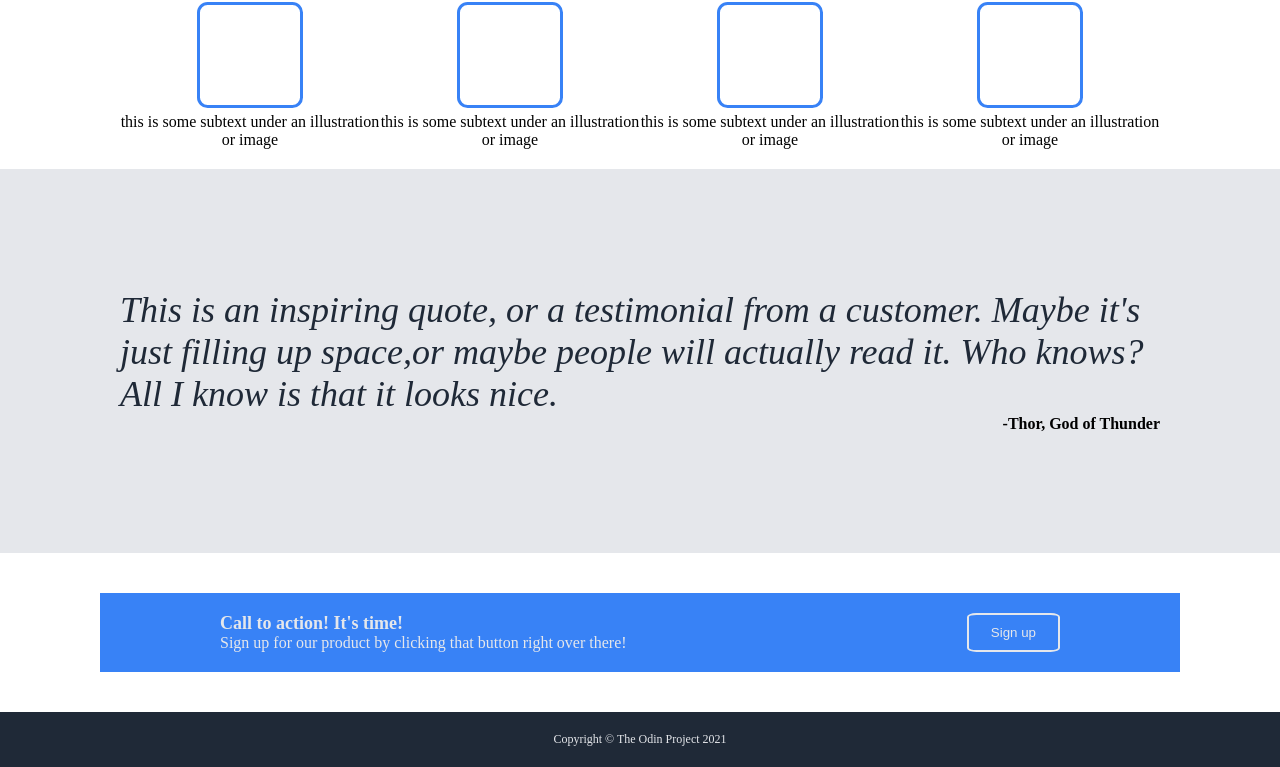
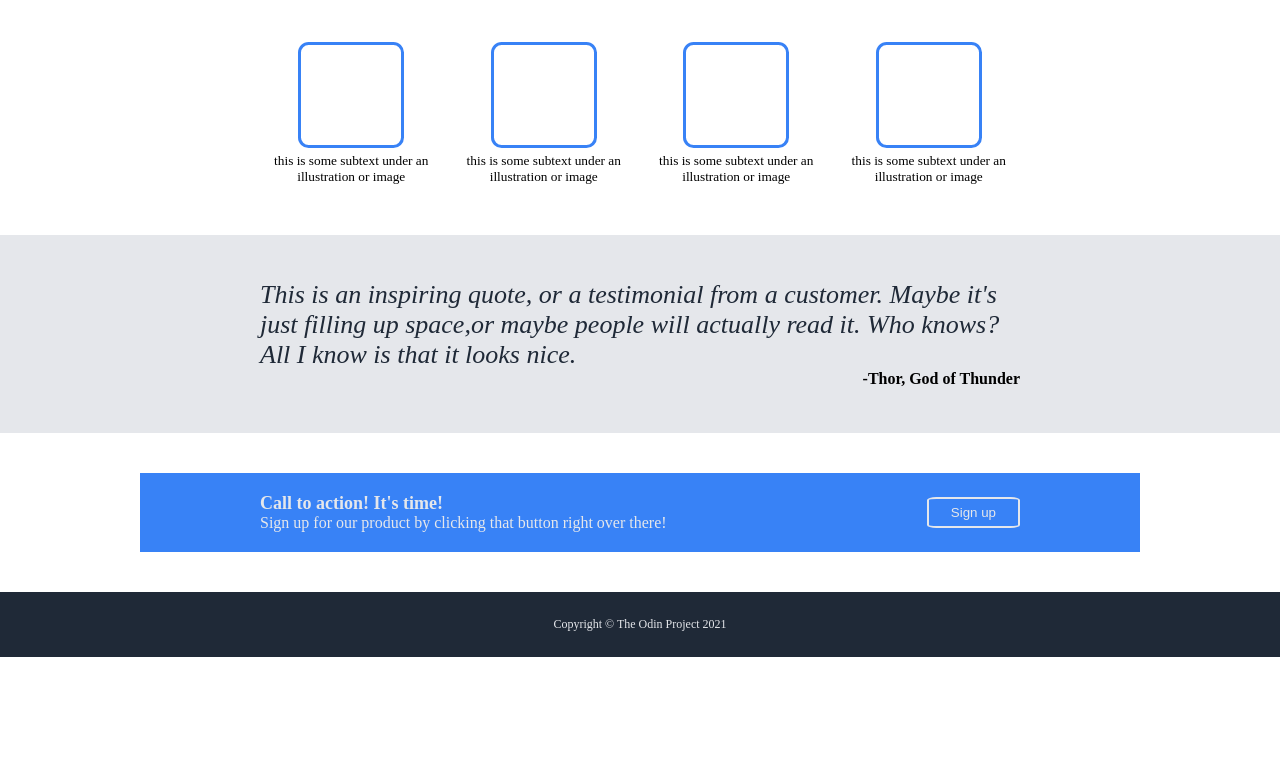
Before and after one commit to a-kotte/Landing-Page, a plain HTML site: page index.html in a window 1280 px wide. Shown: the part 413-1180 px from the top of the page. After the commit the page ends 1070 px from the top, so only its background shows below. Drawn offline with Linux system fonts and the light colour scheme.

Commit message:
Adjust some styles for bettwe spacing

```diff
--- a/styles.css
+++ b/styles.css
@@ -2,7 +2,7 @@ body {
   display: flex;
   flex-direction: column;
   margin: 0px;
-  justify-content: space-between;
+  justify-content: space-evenly;
   min-height: 100vh;
 }
 
@@ -32,6 +32,8 @@ body {
   align-items: center;
   justify-content: space-between;
   color: white;
+  padding-bottom: 60px;
+  gap: 5px;
 }
 
 .title-text-container {
@@ -76,6 +78,8 @@ a {
   display: flex;
   flex-direction: column;
   gap: 50px;
+  padding-bottom: 50px;
+  margin: 0px 140px;
 }
 
 .information-title {
@@ -91,6 +95,7 @@ a {
   display: flex;
   justify-content: center;
   align-items: center;
+  gap: 10px;
 }
 
 .info-card {
@@ -111,17 +116,19 @@ a {
 .info-card-subtext {
   text-align: center;
   flex: 1;
+  font-size: smaller;
+
 }
 
 .quote-container {
   background-color: #E5E7EB;
   display: flex;
   flex-wrap: wrap;
-  padding: 120px;
+  padding: 45px 260px;
 }
 
 .quote {
-  font-size: 36px;
+  font-size: 26px;
   font-style: italic;
   font-weight: 100;
   color: #1F2937;
@@ -135,9 +142,10 @@ a {
 .call-to-action {
   background-color: #3882F6;
   color: #E5E7EB;
-  margin: 40px 100px;
+  margin: 40px 140px;
   display: flex;
   justify-content: space-between;
+  align-items: center;
   gap: 50px;
 }
 
@@ -153,6 +161,8 @@ a {
   border-style: solid;
   border-color: #E5E7EB;
   border-radius: 10%;
+  margin-left: auto;
+  flex-shrink: 0;
 }
 
 .footer {
@@ -161,6 +171,6 @@ a {
   justify-content: center;
   align-items: center;
   color: #E5E7EB;
-  padding: 20px;
+  padding: 25px;
   font-size: 12px;
 }
```
